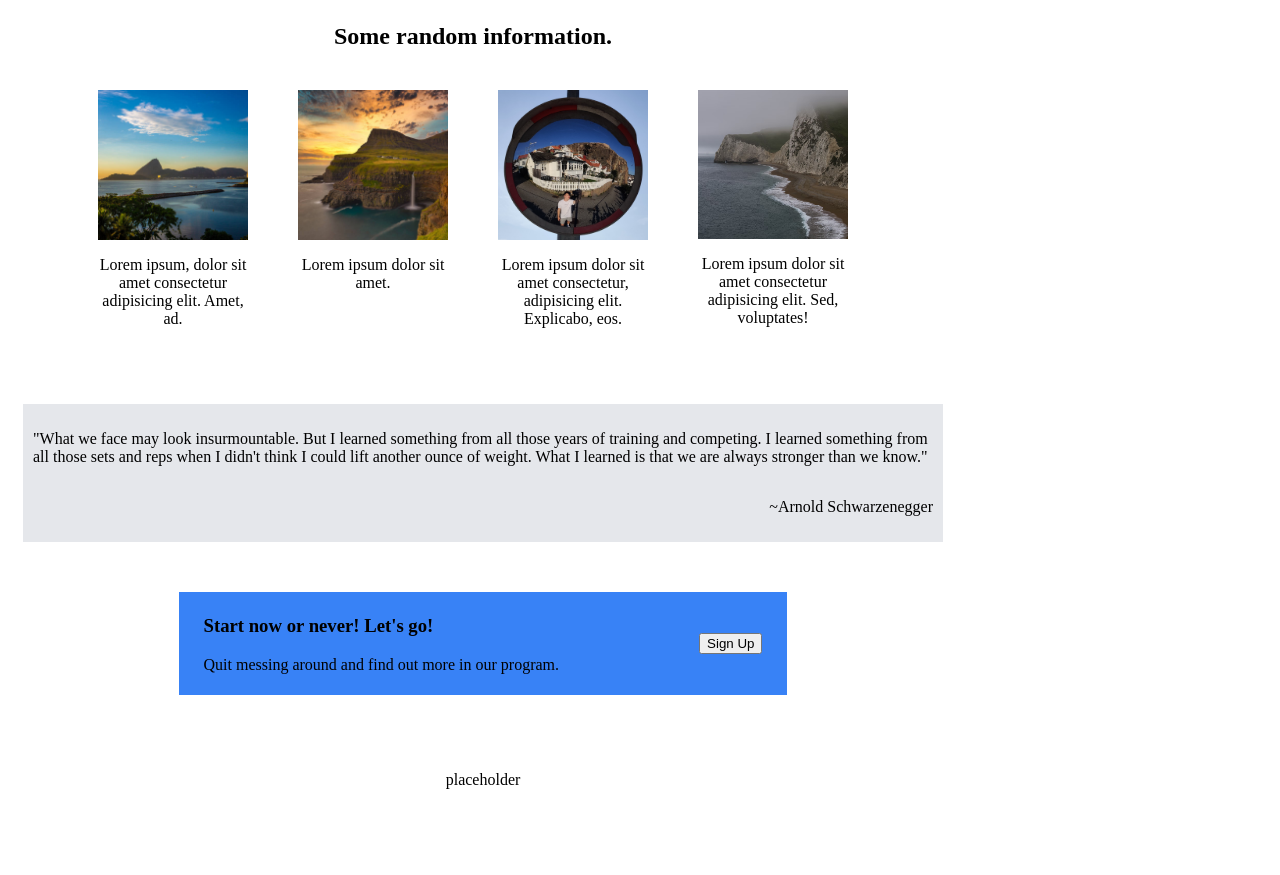
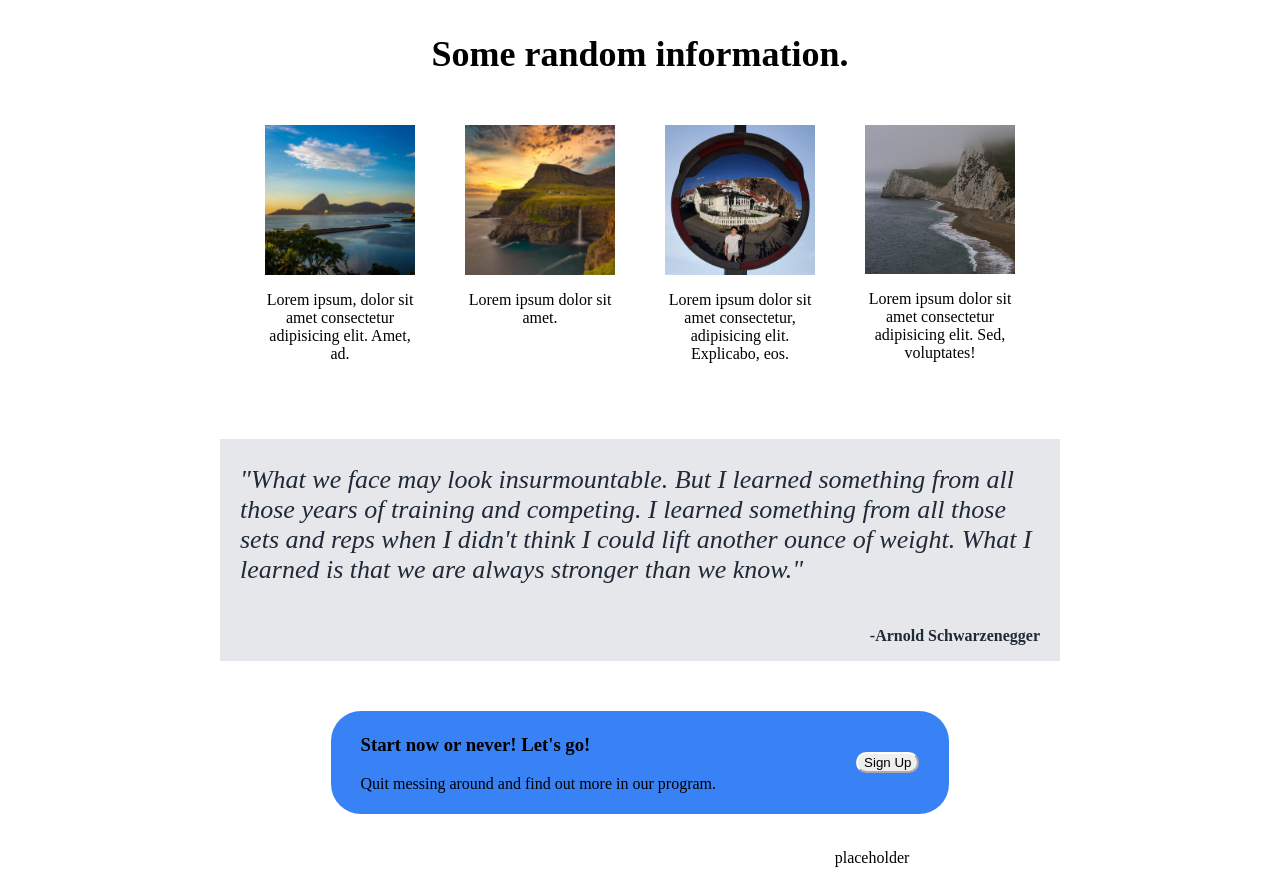
Before and after one commit to Veigelinho/Webpage_Odin, a plain HTML site: page index.html in a window 1280 px wide. Shown: the part 276-1151 px from the top of the page. Before the commit the page ends 1114 px from the top, so only its background shows below. Drawn offline with Linux system fonts and the light colour scheme.

Commit message:
kind of finished, but not complete (never will be)

```diff
--- a/index.html
+++ b/index.html
@@ -60,7 +60,7 @@
             than we know."</p>
 
 
-        <p class="quoteauthor">~Arnold Schwarzenegger</p>
+        <p class="quoteauthor">-Arnold Schwarzenegger</p>
     </section>
     <section class="action">
         <div class="actionbox">
--- a/style.css
+++ b/style.css
@@ -3,14 +3,18 @@ body {
     flex-direction: column;
     font-family: Ubuntu;
     gap: 10px;
+    justify-content: center;
+    align-items: center;
+    overflow: auto;
 }
 
 body > section {
     margin: 15px;
-    max-width: 900px;
+    width: 800px;
     display: flex;
     padding: 10px;
     justify-content: center;
+
 }
 
 .top {
@@ -57,8 +61,13 @@ div .headerlogo {
     max-width: 300px;
 }
 
+#signup {
+    border-radius: 15px;
+    border-color: white;
+}
+
 #signup:hover {
-    background-color: rgb(71, 76, 158);
+    background-color: rgb(108, 110, 143);
     color: white;
 }
 
@@ -77,6 +86,11 @@ Section:information 2
     justify-content: center;
     align-items: center;
     padding: 0;
+}
+
+.information > h2 {
+    font-weight: bold;
+    font-size: 36px;
 }
 
 div.kacheln {
@@ -107,11 +121,22 @@ div.kacheln > * > img {
 .quote {
     background-color: #E5E7EB;
     flex-direction: column;
+    padding: 0 20px;
+}
+
+.quoteauthor, .quotetext {
+    color: #1F2937;
+}
+
+.quotetext {
+    font-style: italic;
+    font-size: 26px;
 
 }
 
 .quoteauthor {
     align-self: flex-end;
+    font-weight: bold;
 }
 
 .action {
@@ -122,15 +147,19 @@ div.kacheln > * > img {
 }
 
 .actionbox {
+    border-radius: 30px;
     background-color: #3882F6;
     flex-direction: row;
     align-items: center;
     justify-content: center;
     display: flex;
     gap: 140px;
-    padding: 5px 25px;
+    padding: 5px 30px;
 }
 
-.footer {
-
+.footer, .footer > * {
+    align-self: flex-end;
+    justify-content: center;
+    margin: 0;
+    padding: 0;
 }
```
